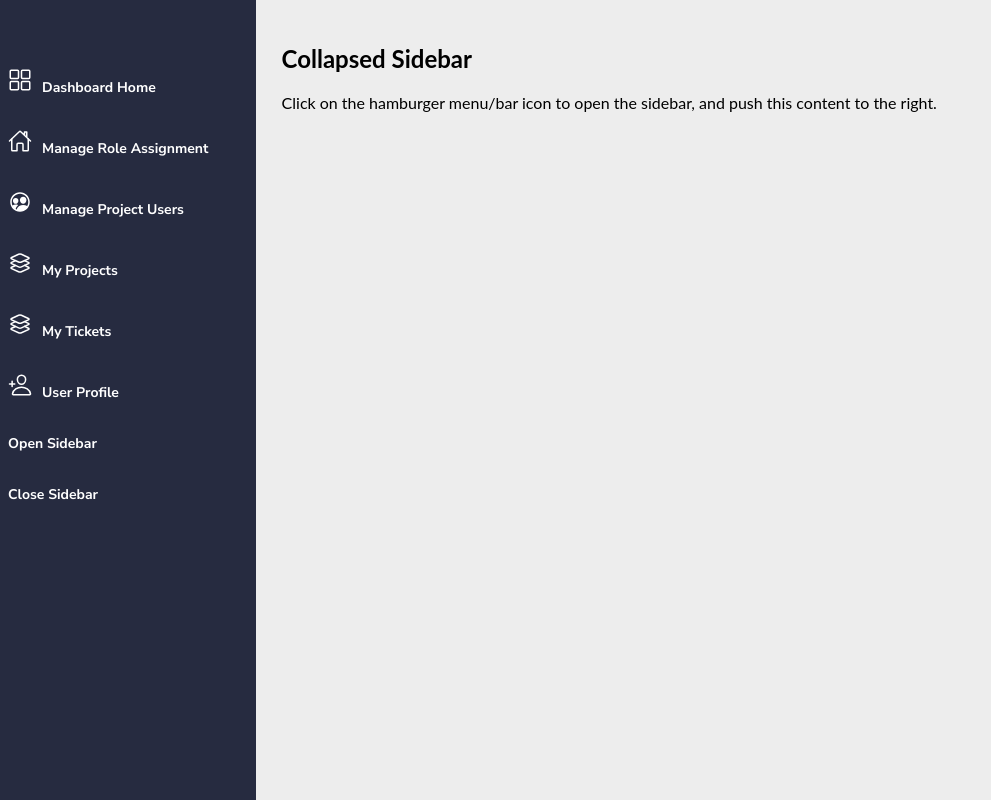
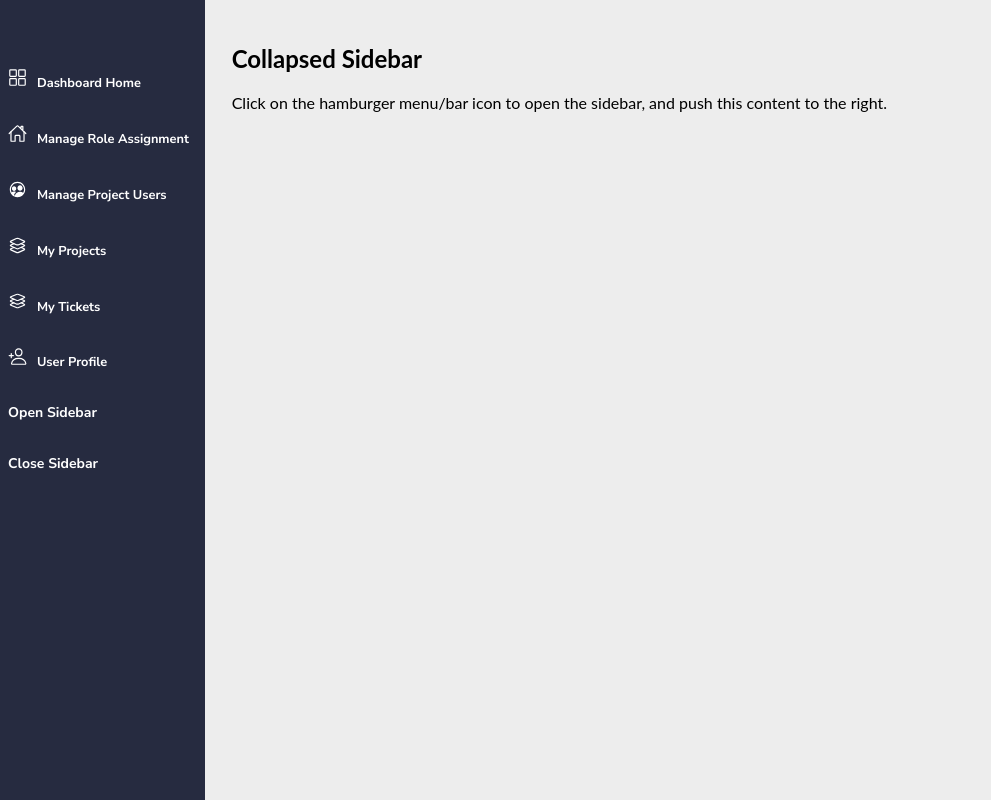
Before and after one commit to Uzaf2/bugTracker, a React (Create React App) app in the folder client/: page /ManageUserRoles in a window 1280 px wide. Shown: the whole page, without its empty margins (0-991 px from the left). Built offline with nearby package versions, Linux system fonts and the light colour scheme.

Commit message:
Made some changes to the menubar

```diff
--- a/client/src/css/main.css
+++ b/client/src/css/main.css
@@ -6,7 +6,7 @@ body {
 
 .sidebar {
   height: 100%;
-  width: 20%;
+  width: 16%;
   position: fixed;
   z-index: 1;
   top: 0;
@@ -66,7 +66,7 @@ body {
   -webkit-transition: margin-left .5s;
   transition: margin-left .5s;
   padding: 16px;
-  margin-left: 20%;
+  margin-left: 16%;
 }
 
 /* On smaller screens, where height is less than 450px, change the style of the sidenav (less padding and a smaller font size) */
@@ -95,10 +95,11 @@ body {
   display: -webkit-box;
   display: -ms-flexbox;
   display: flex;
-  margin-bottom: 1rem;
-  border-radius: .5rem;
+  margin-bottom: 0.3rem;
+  border-radius: .25rem;
   -webkit-transition: .3s;
   transition: .3s;
+  font-size: 0.75rem;
 }
 
 .section1 {
@@ -114,8 +115,11 @@ body {
   border-radius: .5rem;
   -webkit-transition: .3s;
   transition: .3s;
-  font-size: 1.2rem;
   border-left: 10px;
+}
+
+.navName {
+  font-size: 0.8rem;
 }
 
 body {
--- a/client/src/css/main.scss
+++ b/client/src/css/main.scss
@@ -7,7 +7,7 @@ body {
 
   .sidebar {
     height: 100%;
-    width: 20%;
+    width: 16%;
     position: fixed;
     z-index: 1;
     top: 0;
@@ -64,7 +64,7 @@ body {
   .main {
     transition: margin-left .5s;
     padding: 16px;
-    margin-left: 20%;
+    margin-left: 16%;
   }
 
   /* On smaller screens, where height is less than 450px, change the style of the sidenav (less padding and a smaller font size) */
@@ -72,8 +72,6 @@ body {
     .sidebar {padding-top: 15px;}
     .sidebar a {font-size: 18px;}
   }
-
-
 
   .grid {
     width: 10%;
@@ -86,9 +84,10 @@ body {
 .section{
     color: white;
     display: flex;
-    margin-bottom: 1rem;
-    border-radius: .5rem;
+    margin-bottom: 0.3rem;
+    border-radius: .25rem;
     transition: .3s;
+    font-size: 0.75rem;
 }
 
 .section1 {
@@ -99,8 +98,11 @@ body {
     margin-bottom: 2rem;
     border-radius: .5rem;
     transition: .3s;
-    font-size: 1.2rem;
     border-left: 10px;
+}
+
+.navName {
+    font-size: 0.8rem;
 }
 
 body {
--- a/client/src/pages/ManageUserRoles.js
+++ b/client/src/pages/ManageUserRoles.js
@@ -19,12 +19,12 @@ function ManageUserRoles(props) {
     document.getElementById("mySidebar").style.width = "250px";
     document.getElementById("main").style.marginLeft = "250px";
 
-    document.getElementById('navName').style.fontSize = '.875rem';
-    document.getElementById('navName1').style.fontSize = '.875rem';
-    document.getElementById('navName2').style.fontSize = '.875rem';
-    document.getElementById('navName3').style.fontSize = '.875rem';
-    document.getElementById('navName4').style.fontSize = '.875rem';
-    document.getElementById('navName5').style.fontSize = '.875rem';
+    document.getElementById('navName').style.fontSize = '0.75rem';
+    document.getElementById('navName1').style.fontSize = '0.75rem';
+    document.getElementById('navName2').style.fontSize = '0.75rem';
+    document.getElementById('navName3').style.fontSize = '0.75rem';
+    document.getElementById('navName4').style.fontSize = '0.75rem';
+    document.getElementById('navName5').style.fontSize = '0.75rem';
 
 
     document.getElementById('grid').style.width = '30px';
```
Also changed, not shown: 2 other files (tests, documents, lock files or other folders).
